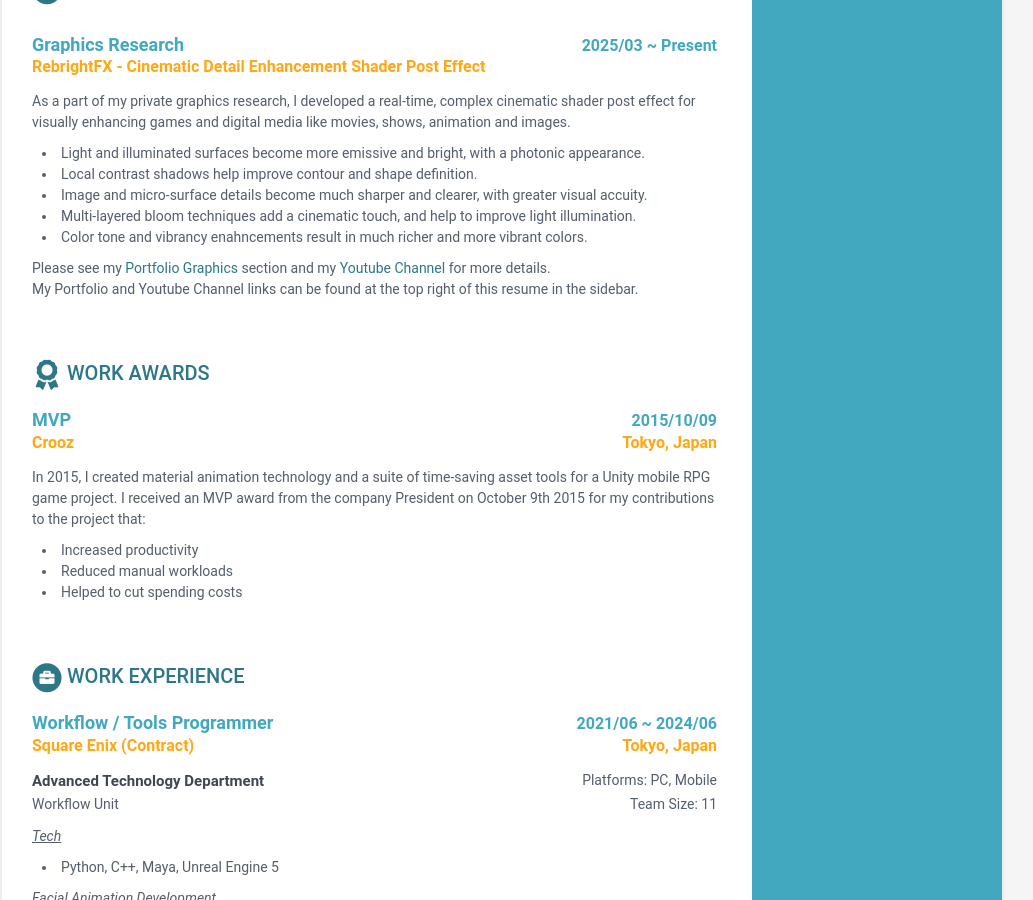
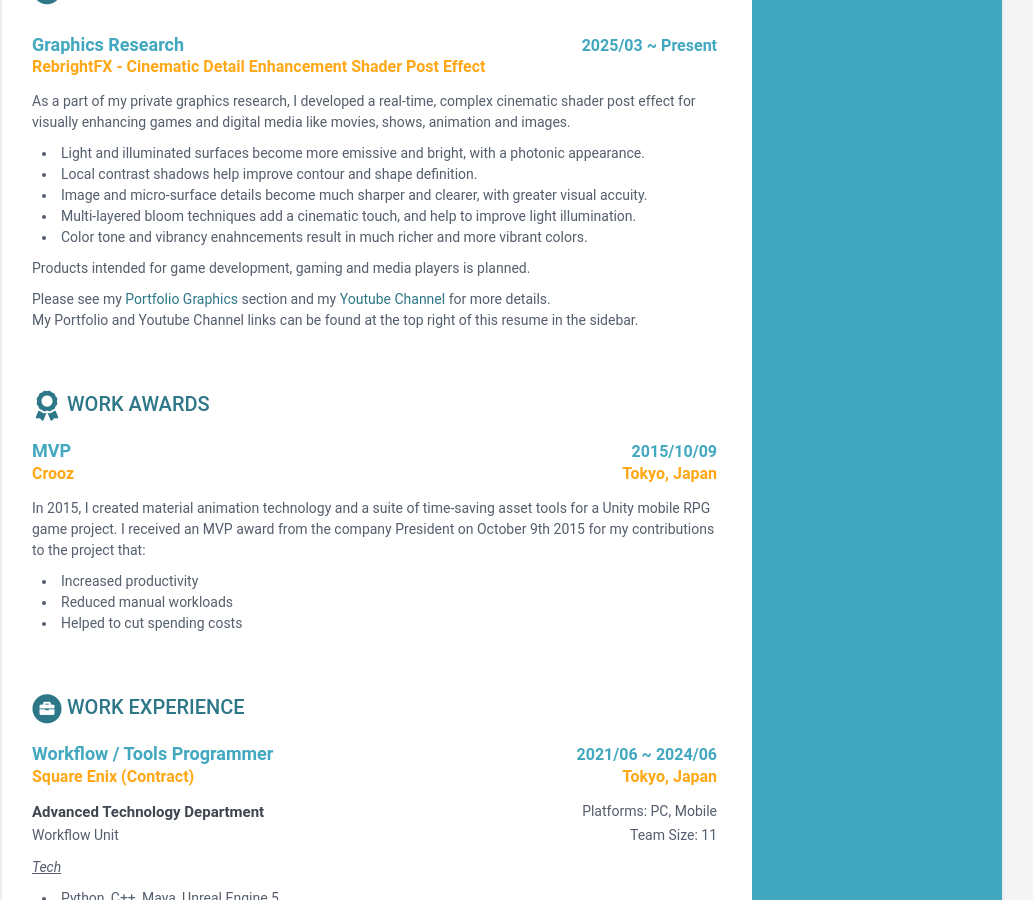
Before and after one commit to techengineer3d/resume, a Jekyll site: the page built from index.html, in a window 1280 px wide and 900 px high, scrolled down 2169 px. Shown: the whole window, without its empty margins (138-1171 px from the left). Built offline with Jekyll 4.4.1, drawn with Linux system fonts in a browser that asks for light colours.

Commit message:
Projects - RebrightFX
minor update to include products info.

```diff
--- a/_data/data.yml
+++ b/_data/data.yml
@@ -111,6 +111,9 @@ projects:
         <span class="bullet-point">Color tone and vibrancy enahncements result in much richer and more vibrant colors.</span>
         </p>
         <p>
+        Products intended for game development, gaming and media players is planned.
+        </p>
+        <p>
         Please see my <a href="http://techengineer3d.github.io/portfolio/graphics/">Portfolio Graphics</a> section and my <a href="https://www.youtube.com/@rebrightfx">Youtube Channel</a> for more details.<br/>
         My Portfolio and Youtube Channel links can be found at the top right of this resume in the sidebar.
         </p>
--- a/_data/project_data.yml
+++ b/_data/project_data.yml
@@ -20,6 +20,9 @@ projects:
         <span class="bullet-point">Multi-layered bloom techniques add a cinematic touch, and help to improve light illumination.</span>
         <span class="bullet-point">Color tone and vibrancy enahncements result in much richer and more vibrant colors.</span>
         </p>
+         <p>
+        Products intended for game development, gaming and media players is planned.
+        </p>
         <p>
         Please see my <a href="http://techengineer3d.github.io/portfolio/graphics/">Portfolio Graphics</a> section and my <a href="https://www.youtube.com/@rebrightfx">Youtube Channel</a> for more details.<br/>
         My Portfolio and Youtube Channel links can be found at the top right of this resume in the sidebar.
```
